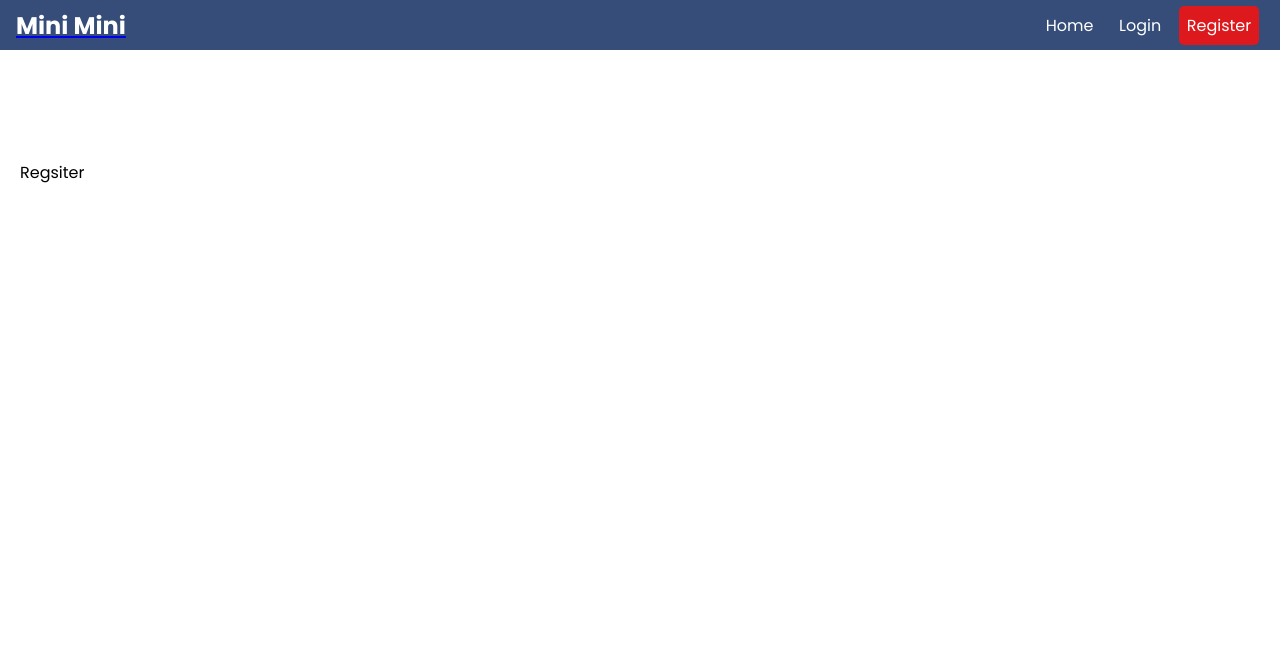
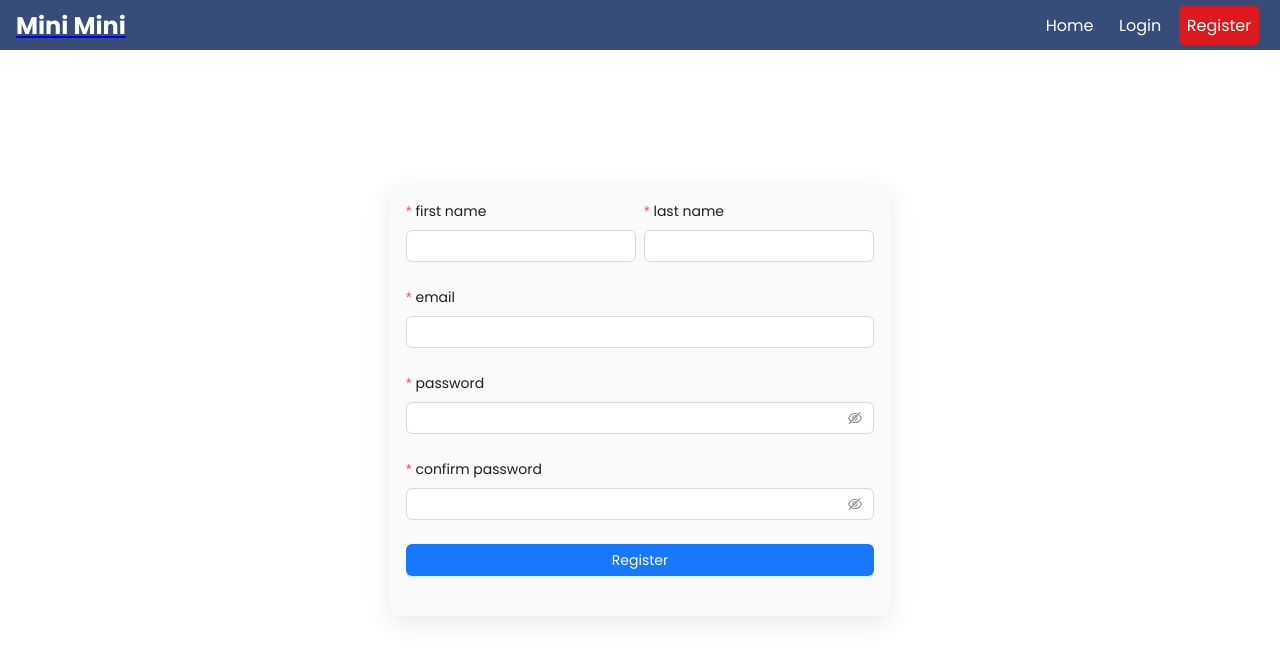
Before and after one commit to aomsk/mini-e-commerce, a React (Vite) app in the folder frontend/: page /register in a window 1280 px wide. Shown: the top 660 px of the page. Built offline with nearby package versions, Linux system fonts and the light colour scheme.

Commit message:
feat: add register page

```diff
--- a/frontend/src/pages/Register.tsx
+++ b/frontend/src/pages/Register.tsx
@@ -1,8 +1,120 @@
+import { Button, Form, Input, message, Row, Col } from "antd";
+import axios from "axios";
+import { useNavigate } from "react-router-dom";
+import "../styles/Register.css";
+
+type FieldType = {
+  f_name: string;
+  l_name: string;
+  email: string;
+  password: string;
+  confirm_password: string;
+};
+
 const Register = () => {
+  const [messageApi, contextHolder] = message.useMessage();
+  const navigate = useNavigate();
+
+  const onFinish = async (values: FieldType) => {
+    if (values.password !== values.confirm_password) {
+      messageApi.open({
+        type: "warning",
+        content: "Password is not match with confirm password",
+      });
+      return;
+    }
+    await axios
+      .post("http://localhost:3000/api/register", values)
+      .then((response) => {
+        console.log(response);
+        if (response.status === 201) {
+          messageApi.open({
+            type: "success",
+            content: response.data.message,
+          });
+          setTimeout(() => {
+            navigate("/login");
+          }, 1500);
+        }
+      })
+      .catch((error) => {
+        console.log(error);
+        messageApi.open({
+          type: "success",
+          content: error.message,
+        });
+      });
+  };
+
+  const onFinishFailed = (errorInfo: unknown) => {
+    message.error("Submit Error!");
+    console.log("Failed:", errorInfo as string);
+  };
+
   return (
-    <div className="container" style={{ paddingTop: "10rem" }}>
-      Regsiter
-    </div>
+    <>
+      {contextHolder}
+      <div className="container">
+        <div className="register_container">
+          <Form
+            layout="vertical"
+            className="form_card"
+            style={{ maxWidth: 600 }}
+            // initialValues={{ remember: true }}
+            onFinish={onFinish}
+            onFinishFailed={onFinishFailed}
+            autoComplete="off"
+          >
+            <Row gutter={[8, 8]}>
+              <Col xs={24} xl={12}>
+                <Form.Item<FieldType>
+                  label="first name"
+                  name="f_name"
+                  rules={[{ required: true, type: "string", message: "Please input your first name!" }]}
+                >
+                  <Input />
+                </Form.Item>
+              </Col>
+              <Col xs={24} xl={12}>
+                <Form.Item<FieldType>
+                  label="last name"
+                  name="l_name"
+                  rules={[{ required: true, type: "string", message: "Please input your last name!" }]}
+                >
+                  <Input />
+                </Form.Item>
+              </Col>
+            </Row>
+            <Form.Item<FieldType>
+              label="email"
+              name="email"
+              rules={[{ required: true, type: "email", message: "Please input your email!" }]}
+            >
+              <Input />
+            </Form.Item>
+            <Form.Item<FieldType>
+              label="password"
+              name="password"
+              rules={[{ required: true, type: "string", message: "Please input your password!" }]}
+            >
+              <Input.Password />
+            </Form.Item>
+            <Form.Item<FieldType>
+              label="confirm password"
+              name="confirm_password"
+              rules={[{ required: true, type: "string", message: "Please input confirm password!" }]}
+            >
+              <Input.Password />
+            </Form.Item>
+            <Form.Item>
+              <Button type="primary" block htmlType="submit">
+                Register
+              </Button>
+            </Form.Item>
+          </Form>
+        </div>
+      </div>
+    </>
   );
 };
 
--- /dev/null
+++ b/frontend/src/styles/Register.css
@@ -0,0 +1,15 @@
+.register_container {
+  display: flex;
+  justify-content: center;
+  align-items: center;
+  height: 100%;
+  /* background-color: green; */
+}
+
+.form_card {
+  background-color: #fafafa;
+  box-shadow: rgba(149, 157, 165, 0.2) 0px 8px 24px;
+  border-radius: 10px;
+  width: 500px;
+  padding: 1rem;
+}
```
